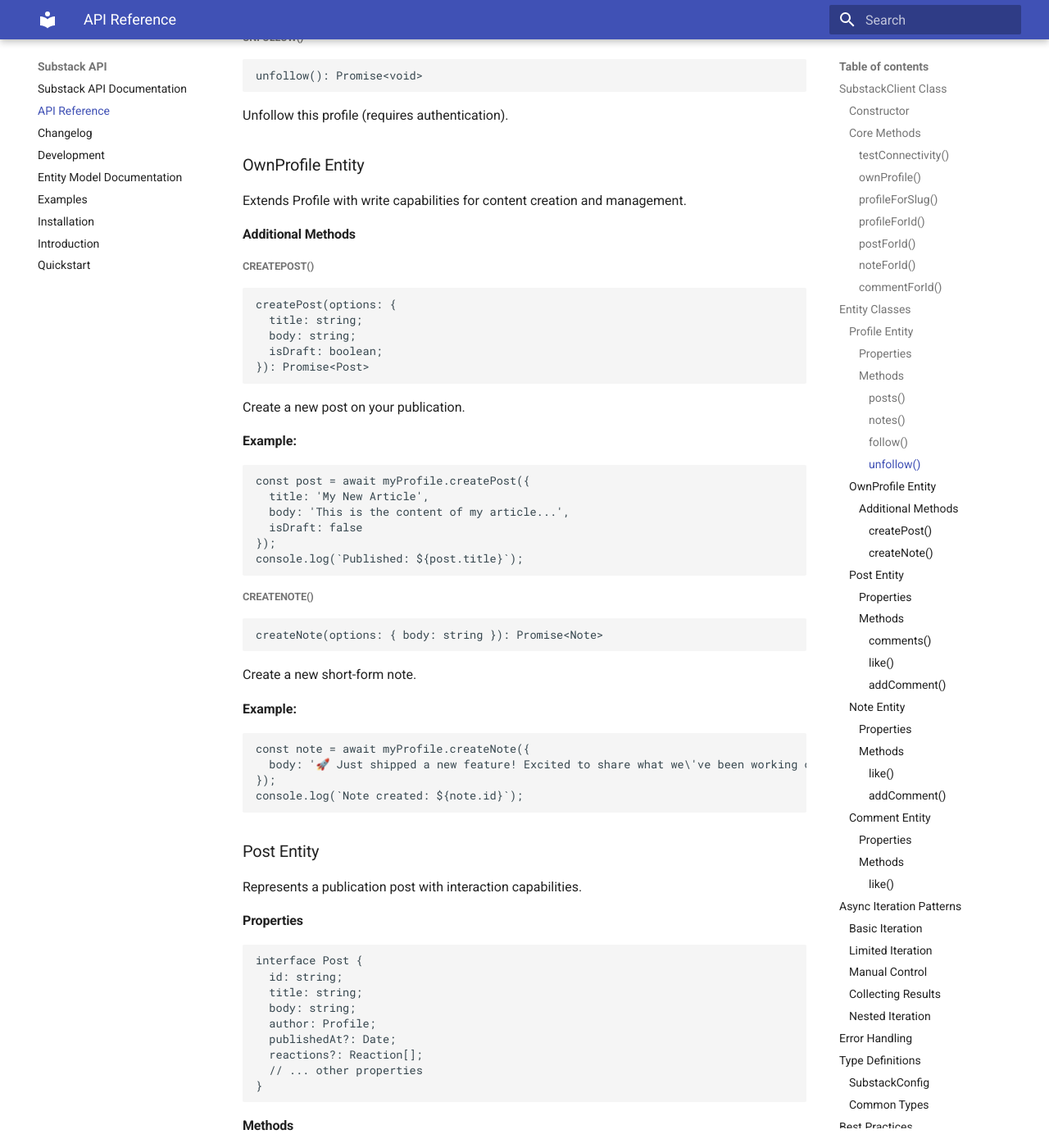
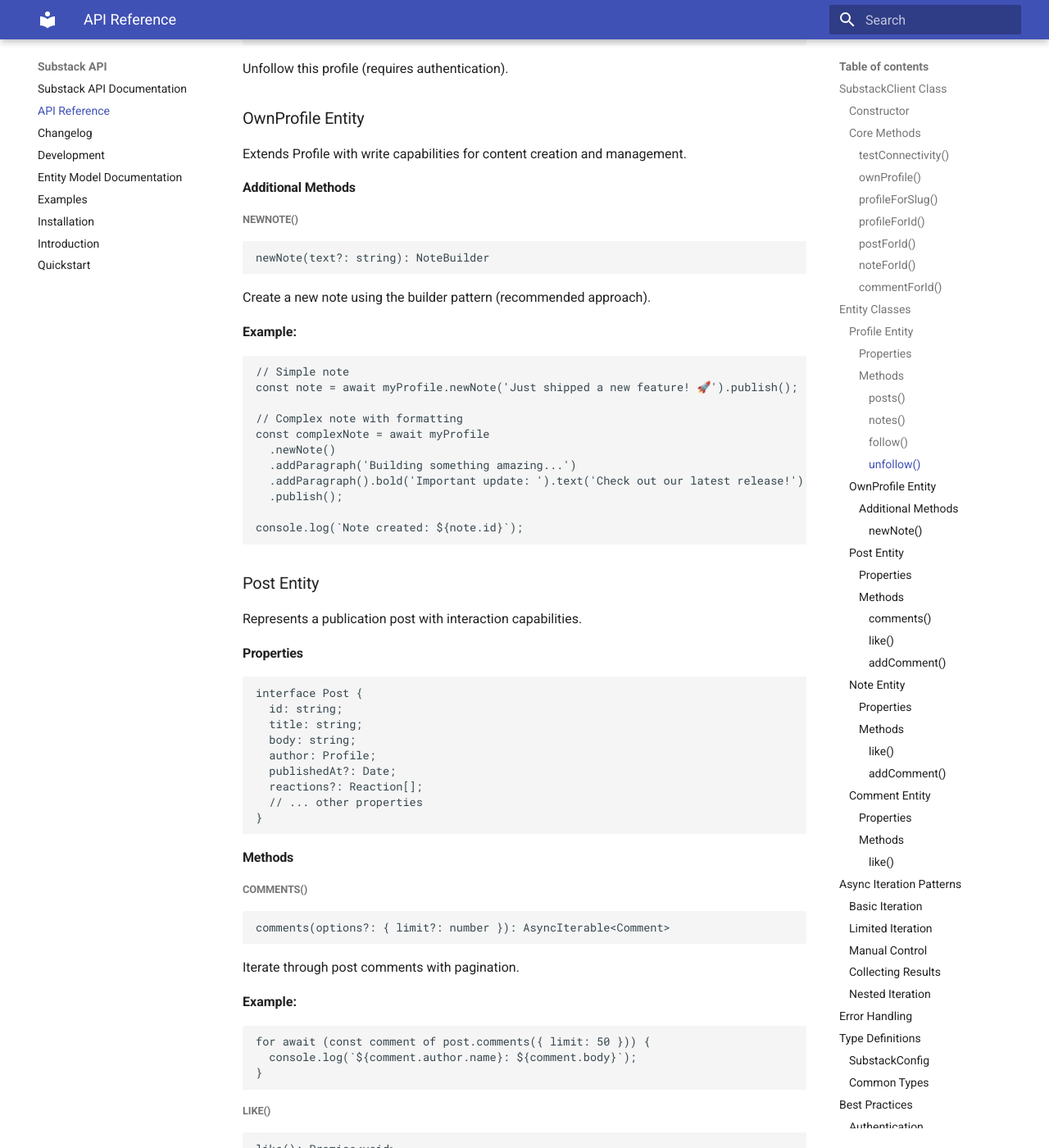
Before and after one commit to jakub-k-slys/substack-api, an MkDocs documentation site: the page built from docs/api-reference.md, in a window 1280 px wide and 1400 px high, scrolled down 5252 px. Shown: the whole window at 82% size. Built offline with MkDocs 1.6.1 and Material for MkDocs 9.7.7, drawn with Linux system fonts in a browser that asks for light colours; some of the changed text lies outside the part shown.

Commit message:
docs: update documentation to remove references to createPost and createNote methods
Co-authored-by: jakub-k-slys <29287862+jakub-k-slys@users.noreply.github.com>

````diff
--- a/docs/api-reference.md
+++ b/docs/api-reference.md
@@ -69,12 +69,9 @@ const myProfile = await client.ownProfile();
 console.log(`Welcome ${myProfile.name}! (@${myProfile.slug})`);
 console.log(`Followers: ${myProfile.followerCount}`);
 
-// Create content
-await myProfile.createPost({
-  title: 'My New Post',
-  body: 'Content here...',
-  isDraft: false
-});
+// Create content using builder pattern
+const note = await myProfile.newNote('Just published something amazing! 🚀').publish();
+console.log(`Note created: ${note.id}`);
 ```
 
 #### profileForSlug()
@@ -289,41 +286,26 @@ Extends Profile with write capabilities for content creation and management.
 
 #### Additional Methods
 
-##### createPost()
+##### newNote()
 
 ```typescript
-createPost(options: {
-  title: string;
-  body: string;
-  isDraft: boolean;
-}): Promise<Post>
+newNote(text?: string): NoteBuilder
 ```
 
-Create a new post on your publication.
+Create a new note using the builder pattern (recommended approach).
 
 **Example:**
 ```typescript
-const post = await myProfile.createPost({
-  title: 'My New Article',
-  body: 'This is the content of my article...',
-  isDraft: false
-});
-console.log(`Published: ${post.title}`);
-```
+// Simple note
+const note = await myProfile.newNote('Just shipped a new feature! 🚀').publish();
 
-##### createNote()
+// Complex note with formatting
+const complexNote = await myProfile
+  .newNote()
+  .addParagraph('Building something amazing...')
+  .addParagraph().bold('Important update: ').text('Check out our latest release!')
+  .publish();
 
-```typescript
-createNote(options: { body: string }): Promise<Note>
-```
-
-Create a new short-form note.
-
-**Example:**
-```typescript
-const note = await myProfile.createNote({
-  body: '🚀 Just shipped a new feature! Excited to share what we\'ve been working on.'
-});
 console.log(`Note created: ${note.id}`);
 ```
 
@@ -529,14 +511,10 @@ Handle errors gracefully in entity operations:
 try {
   const profile = await client.ownProfile();
 
-  // Try to create content
-  const post = await profile.createPost({
-    title: 'My Post',
-    body: 'Content...',
-    isDraft: false
-  });
+  // Try to create content using builder pattern
+  const note = await profile.newNote('My first note! 🎉').publish();
 
-  console.log(`Post created: ${post.id}`);
+  console.log(`Note created: ${note.id}`);
 } catch (error) {
   if (error.message.includes('401')) {
     console.error('Authentication failed - check your connect.sid cookie');
````
Also changed, not shown: docs/entity-model.md (+13 -30 lines), docs/quickstart.md (+12 -19 lines), 1 other file.
